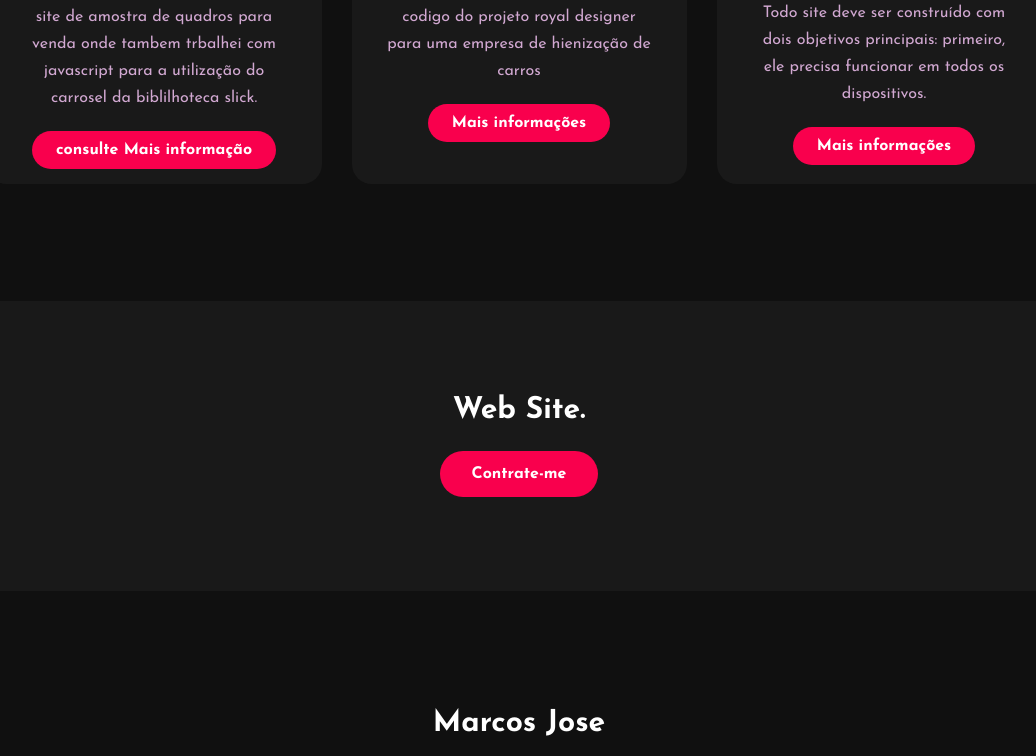
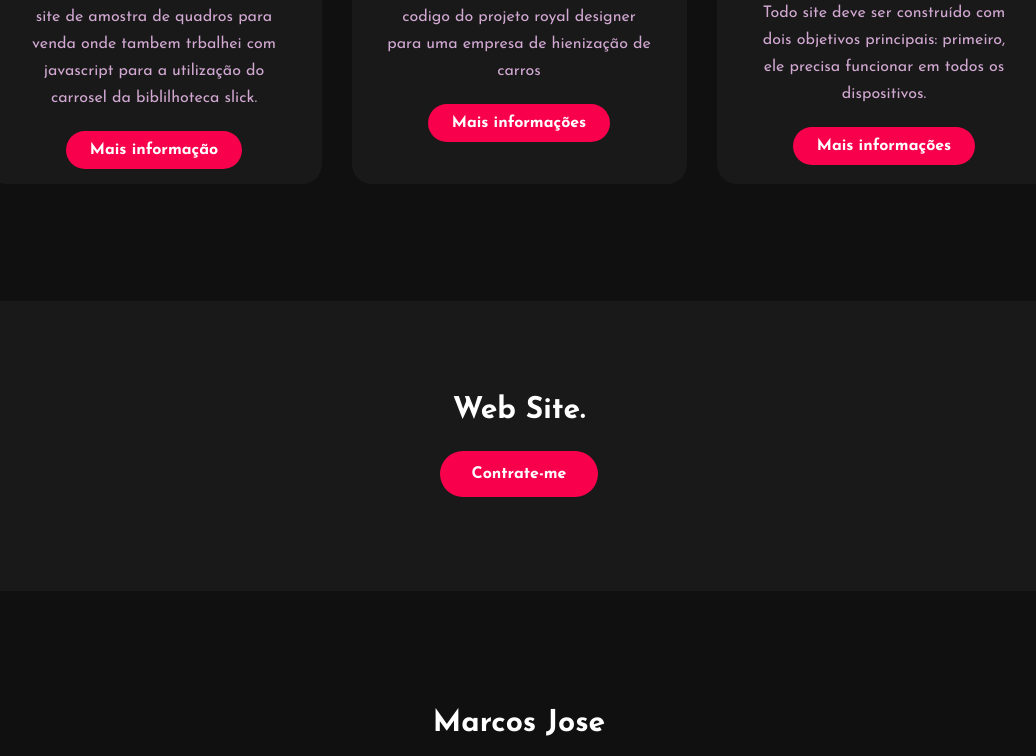
Before and after one commit to marcosjk109/Meu-Portifolio, a plain HTML site: page index.html in a window 1280 px wide. Shown: the part 1841-2597 px from the top of the page, without its empty margins (121-1157 px from the left). Drawn offline with Linux system fonts and the light colour scheme.

Commit message:
Update index.html

```diff
--- a/index.html
+++ b/index.html
@@ -73,7 +73,7 @@
 					<p>Neste Projeto contrui um simples site de amostra de quadros para venda onde tambem trbalhei com javascript para a utilização do carrosel da biblilhoteca slick.</p>
 
 					<p style="text-align: center;">
-						<a class="button" href="/Site/Royal-Site/index.html">consulte Mais informação</a>
+						<a class="button" href="/Site/Royal-Site/index.html">Mais informação</a>
 					</p>
 				</div>
 			</div>
```
